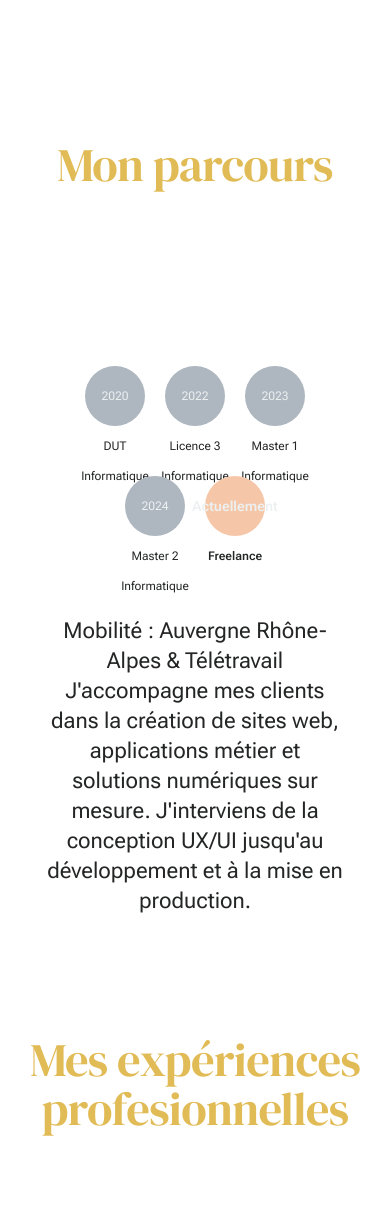
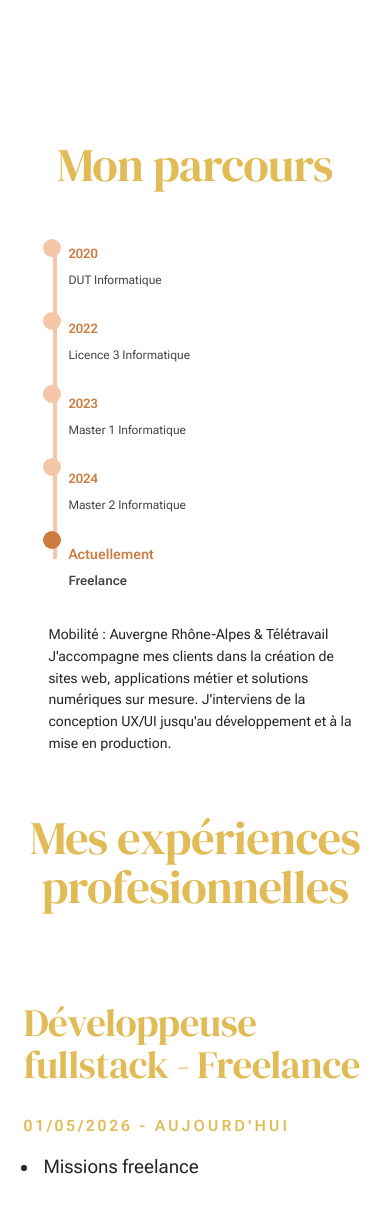
Before and after one commit to sd-projet/siteWeb, a PHP site: page /cv.html in a window 390 px wide. Shown: the part 994-2210 px from the top of the page. Run offline with PHP 8.4, Linux system fonts and the light colour scheme.

Commit message:
update style

```diff
--- a/css/styleParcours.css
+++ b/css/styleParcours.css
@@ -25,7 +25,8 @@ h1 span {
   max-width: 1000px;
   position: relative;
   z-index: 0;
-  margin-left: calc((80vw - 25px) / 10); }
+  margin-left: calc((80vw - 25px) / 10);
+}
 
 input {
   width: 25px;
@@ -117,7 +118,8 @@ input[data-description="proch"]:checked ~ #timeline-descriptions-wrapper p[data-
 
 @media (min-width: 1250px) {
 .input-flex-container {
-  margin-left: 112.5px; }
+  margin-left: 112.5px;
+ }
 input::before {
   left: -87.5px; }
 input::after {
@@ -127,64 +129,244 @@ input::after {
 #timeline-descriptions-wrapper {
   margin-left: -87.5px; } }
 
-@media (max-width: 630px) {
-.flex-parent {
-  justify-content: initial; }
-.input-flex-container {
-  flex-wrap: wrap;
-  justify-content: center;
-  width: 400px;
-  height: auto;
-  margin-top: 15vh;
-  margin-left: 0;
-  padding-bottom: 30px; }
-input, .dot-info {
-  width: 60px;
-  height: 60px;
-  margin: 0 10px 50px; }
-input {
-  background-color: transparent !important;
-  z-index: 1; }
-  input::before, input::after {
-    content: none; }
-  input:checked + .dot-info {
-    background-color: #f5c7a8; }
-    input:checked + .dot-info span.year {
-      font-size: 14px; }
-    input:checked + .dot-info span.label {
-      font-size: 12px; }
-.dot-info {
-  visibility: visible;
-  border-radius: 50%;
-  z-index: 0;
-  left: 0;
-  margin-left: -70px;
-  background-color: #AEB6BF; }
-  .dot-info span.year {
-    top: 0;
-    left: 0;
-    transform: none;
-    width: 100%;
-    height: 100%;
-    display: flex;
-    justify-content: center;
-    align-items: center;
-    color: #ECF0F1; }
-  .dot-info span.label {
-    top: calc(100% + 5px);
-    left: 50%;
-    transform: translateX(-50%);
-    text-indent: 0;
-    text-align: center; }
-#timeline-descriptions-wrapper {
-  margin-top: 30px;
-  margin-left: 0;
-  text-align: center; } }
 
-@media (max-width: 480px) {
-.input-flex-container {
-  width: 340px; } }
 
-@media (max-width: 400px) {
-.input-flex-container {
-  width: 300px; } }
+/* =========================================================
+   TIMELINE MOBILE — VERSION VERTICALE
+   ========================================================= */
+
+@media screen and (max-width: 600px) {
+
+    .flex-parent {
+        display: block;
+        width: 100%;
+        min-height: auto;
+    }
+
+    .input-flex-container {
+        position: relative;
+
+        display: flex;
+        flex-direction: column;
+        align-items: flex-start;
+        justify-content: flex-start;
+
+        width: 100%;
+        max-width: none;
+
+        padding: 0 10px 0 25px;
+        margin: 0;
+    }
+
+    /* Ligne verticale */
+
+    .input-flex-container::before {
+        content: "";
+
+        position: absolute;
+        top: 10px;
+        left: 35px;
+
+        width: 4px;
+        height: 310px;
+
+        background-color: #f5c7a8;
+
+        z-index: 0;
+    }
+
+    /* -----------------------------------------------------
+       POINTS
+       ----------------------------------------------------- */
+
+    .input-flex-container input {
+        width: 20px;
+        height: 20px;
+
+        flex: 0 0 20px;
+
+        margin: 0 0 55px 0;
+
+        background-color: #f5c7a8;
+
+        position: relative;
+        z-index: 2;
+
+        cursor: pointer;
+    }
+
+    .input-flex-container input:checked {
+        background-color: #cb7c3e;
+    }
+
+    .input-flex-container input::before,
+    .input-flex-container input::after {
+        content: none;
+    }
+
+    /* -----------------------------------------------------
+       INFORMATIONS
+       ----------------------------------------------------- */
+
+    .dot-info {
+        position: absolute;
+
+        left: 50px;
+
+        width: calc(100% - 65px);
+        height: auto;
+
+        margin: 0;
+
+        visibility: visible;
+
+        z-index: 3;
+
+        pointer-events: none;
+    }
+
+    /* Position de chaque bloc */
+
+    .input-flex-container input:nth-of-type(1) + .dot-info {
+        top: 0;
+    }
+
+    .input-flex-container input:nth-of-type(2) + .dot-info {
+        top: 75px;
+    }
+
+    .input-flex-container input:nth-of-type(3) + .dot-info {
+        top: 150px;
+    }
+
+    .input-flex-container input:nth-of-type(4) + .dot-info {
+        top: 225px;
+    }
+
+    .input-flex-container input:nth-of-type(5) + .dot-info {
+        top: 300px;
+    }
+
+    /* Année */
+
+    .dot-info span.year {
+        position: static;
+
+        display: block;
+
+        transform: none;
+
+        font-size: 14px;
+        font-weight: 600;
+
+        color: #cb7c3e;
+
+        margin-bottom: 3px;
+    }
+
+    /* Formation / activité */
+
+    .dot-info span.label {
+        position: static;
+
+        display: block;
+
+        width: auto;
+
+        transform: none;
+
+        text-indent: 0;
+
+        font-size: 13px;
+        line-height: 1.4;
+
+        text-align: left;
+
+        color: #444;
+    }
+
+    .input-flex-container input:checked + .dot-info span.year {
+        font-size: 15px;
+        font-weight: 700;
+    }
+
+    .input-flex-container input:checked + .dot-info span.label {
+        font-weight: 600;
+    }
+
+    /* -----------------------------------------------------
+       DESCRIPTIONS
+       ----------------------------------------------------- */
+
+    #timeline-descriptions-wrapper {
+        position: relative;
+
+        top: auto;
+        left: auto;
+        right: auto;
+
+        width: 100%;
+
+        margin: 20px 0 0 0;
+        padding: 0 10px;
+
+        font-size: 15px;
+        line-height: 1.55;
+
+        text-align: left;
+    }
+
+    #timeline-descriptions-wrapper p {
+        max-width: none;
+        margin: 0;
+    }
+}
+
+
+/* =========================================================
+   TRÈS PETITS MOBILES
+   ========================================================= */
+
+@media screen and (max-width: 400px) {
+
+    .input-flex-container {
+        padding-left: 20px;
+    }
+
+    .input-flex-container::before {
+        left: 30px;
+        height: 310px;
+
+    }
+
+    .input-flex-container input {
+        width: 18px;
+        height: 18px;
+
+        flex-basis: 18px;
+
+        margin-bottom: 55px;
+    }
+
+    .dot-info {
+        left: 45px;
+        width: calc(100% - 55px);
+    }
+
+    .dot-info span.year {
+        font-size: 13px;
+    }
+
+    .dot-info span.label {
+        font-size: 12px;
+    }
+
+    .input-flex-container input:checked + .dot-info span.year {
+        font-size: 14px;
+    }
+
+    #timeline-descriptions-wrapper {
+        padding: 0 5px;
+        font-size: 14px;
+    }
+}
--- a/cv.html
+++ b/cv.html
@@ -21,6 +21,7 @@
     <link rel="stylesheet" href="css/styles.css">
     <link rel="stylesheet" href="css/styleParcours.css">
     <link rel="stylesheet" href="css/stylesCompetences.css">
+    <link rel="stylesheet" href="css/styleContact.css">
     <link rel="stylesheet" href="https://cdnjs.cloudflare.com/ajax/libs/font-awesome/6.4.0/css/all.min.css">
 
 </head>
@@ -117,49 +118,67 @@
                         <h1>Mon parcours </h1>
                         <div class="flex-parent">
                             <div class="input-flex-container">
-                                <input type="radio" name="timeline-dot" data-description="2020">
+
+                                <input type="radio" name="timeline-dot" id="timeline-2020" data-description="2020">
                                 <div class="dot-info" data-description="2020">
                                     <span class="year">2020</span>
                                     <span class="label">DUT Informatique</span>
                                 </div>
-                                <input type="radio" name="timeline-dot" data-description="2022" checked>
+
+                                <input type="radio" name="timeline-dot" id="timeline-2022" data-description="2022">
                                 <div class="dot-info" data-description="2022">
                                     <span class="year">2022</span>
                                     <span class="label">Licence 3 Informatique</span>
                                 </div>
-                                <input type="radio" name="timeline-dot" data-description="2023" checked>
+
+                                <input type="radio" name="timeline-dot" id="timeline-2023" data-description="2023">
                                 <div class="dot-info" data-description="2023">
                                     <span class="year">2023</span>
                                     <span class="label">Master 1 Informatique</span>
                                 </div>
-                                <input type="radio" name="timeline-dot" data-description="2024" checked>
+
+                                <input type="radio" name="timeline-dot" id="timeline-2024" data-description="2024">
                                 <div class="dot-info" data-description="2024">
                                     <span class="year">2024</span>
                                     <span class="label">Master 2 Informatique</span>
                                 </div>
-                                <input type="radio" name="timeline-dot" data-description="proch" checked>
+
+                                <input type="radio" name="timeline-dot" id="timeline-proch" data-description="proch" checked>
                                 <div class="dot-info" data-description="proch">
                                     <span class="year">Actuellement</span>
                                     <span class="label">Freelance</span>
                                 </div>
+
                                 <div id="timeline-descriptions-wrapper">
-                                    <p data-description="2020">Université Claude Bernard Lyon 1<br>
+
+                                    <p data-description="2020">
+                                        Université Claude Bernard Lyon 1<br>
                                         Acquisition des fondamentaux du développement logiciel, des bases de données, du réseau et de la gestion de projet.
                                     </p>
-                                    <p data-description="2022">Université Lumière Lyon 2 <br>
+
+                                    <p data-description="2022">
+                                        Université Lumière Lyon 2<br>
                                         Approfondissement du développement web, de la programmation orientée objet et de la conception d'applications.
                                     </p>
-                                    <p data-description="2023">Université Lumière Lyon 2 <br>
+
+                                    <p data-description="2023">
+                                        Université Lumière Lyon 2<br>
                                         Spécialisation en ingénierie logicielle, architecture applicative et méthodologies de développement.
                                     </p>
-                                    <p data-description="2024">Université Lumière Lyon 2 <br>
+
+                                    <p data-description="2024">
+                                        Université Lumière Lyon 2<br>
                                         Réalisation de projets complexes en développement full stack, automatisation et conception de solutions numériques.
                                     </p>
-                                    <p data-description="proch">Mobilité : Auvergne Rhône-Alpes & Télétravail<br>
+
+                                    <p data-description="proch">
+                                        Mobilité : Auvergne Rhône-Alpes & Télétravail<br>
                                         J'accompagne mes clients dans la création de sites web, applications métier et solutions numériques sur mesure.
                                         J'interviens de la conception UX/UI jusqu'au développement et à la mise en production.
                                     </p>
+
                                 </div>
+
                             </div>
                         </div>
 
@@ -471,6 +490,54 @@
                 </div>
             </footer> <!-- end s-footer -->
         </section> <!-- s-content-->
+
+         <footer class="site-footer">
+        <div class="site-footer-main">
+            <div class="site-footer-brand">
+                <h3>Senebou DIARRA</h3>
+                <p>Développeuse freelance</p>
+            </div>
+
+            <div class="site-footer-contact">
+                <h4>Me contacter</h4>
+                <a href="mailto:seneboudiarrapro@gmail.com">
+                    seneboudiarrapro@gmail.com
+                </a>
+                <span>Lyon, Auvergne-Rhône-Alpes</span>
+            </div>
+
+            <div class="site-footer-links">
+                <h4>Liens</h4>
+                <div class="site-footer-socials">
+                    <a href="https://www.linkedin.com/in/senebou-diarra-4049481ba/"
+                    target="_blank"
+                    class="social-icon-link"
+                    aria-label="LinkedIn">
+                        <svg xmlns="http://www.w3.org/2000/svg" viewBox="0 0 24 24" width="32" height="32" fill="currentColor">
+                            <path d="M19 0h-14c-2.761 0-5 2.239-5 5v14c0 2.762 2.239 5 5 5h14c2.762 0 5-2.239 5-5v-14c0-2.761-2.238-5-5-5zm-11 19h-3v-11h3v11zm-1.5-12.268c-.966 0-1.75-.79-1.75-1.764s.784-1.764 1.75-1.764 1.75.79 1.75 1.764-.783 1.764-1.75 1.764zm13.5 12.268h-3v-5.604c0-3.368-4-3.113-4 0v5.604h-3v-11h3v1.765c1.396-2.586 7-2.777 7 2.476v6.759z"/>
+                        </svg>
+                    </a>
+
+                    <a href="https://github.com/sd-projet"
+                    target="_blank"
+                    class="social-icon-link"
+                    aria-label="GitHub">
+                        <svg xmlns="http://www.w3.org/2000/svg" viewBox="0 0 24 24" width="32" height="32" fill="currentColor">
+                            <path d="M12 0c-6.626 0-12 5.373-12 12 0 5.302 3.438 9.8 8.207 11.387.599.111.793-.261.793-.577v-2.234c-3.338.726-4.033-1.416-4.033-1.416-.546-1.387-1.333-1.756-1.333-1.756-1.089-.745.083-.729.083-.729 1.205.084 1.839 1.237 1.839 1.237 1.07 1.834 2.807 1.304 3.492.997.107-.775.418-1.305.762-1.604-2.665-.305-5.467-1.334-5.467-5.931 0-1.311.469-2.381 1.236-3.221-.124-.303-.535-1.524.117-3.176 0 0 1.008-.322 3.301 1.23.957-.266 1.983-.399 3.003-.404 1.02.005 2.047.138 3.006.404 2.291-1.552 3.297-1.23 3.297-1.23.653 1.653.242 2.874.118 3.176.77.84 1.235 1.911 1.235 3.221 0 4.609-2.807 5.624-5.479 5.921.43.372.823 1.102.823 2.222v3.293c0 .319.192.694.801.576 4.765-1.589 8.199-6.086 8.199-11.386 0-6.627-5.373-12-12-12z"/>
+                        </svg>
+                    </a>
+                </div>
+            </div>
+
+
+        </div>
+
+        <div class="site-footer-bottom">
+            <span>© 2026 Senebou DIARRA</span>
+            <span>Développeuse informatique freelance</span>
+        </div>
+
+    </footer>
         <!-- Java Script
     ================================================== -->
         <script src="js/plugins.js"></script>
```
Also changed, not shown: css/styleContact.css (+146 -0 lines), index.html (+51 -10 lines), portfolio.html (+49 -0 lines), projets.html (+49 -0 lines).
